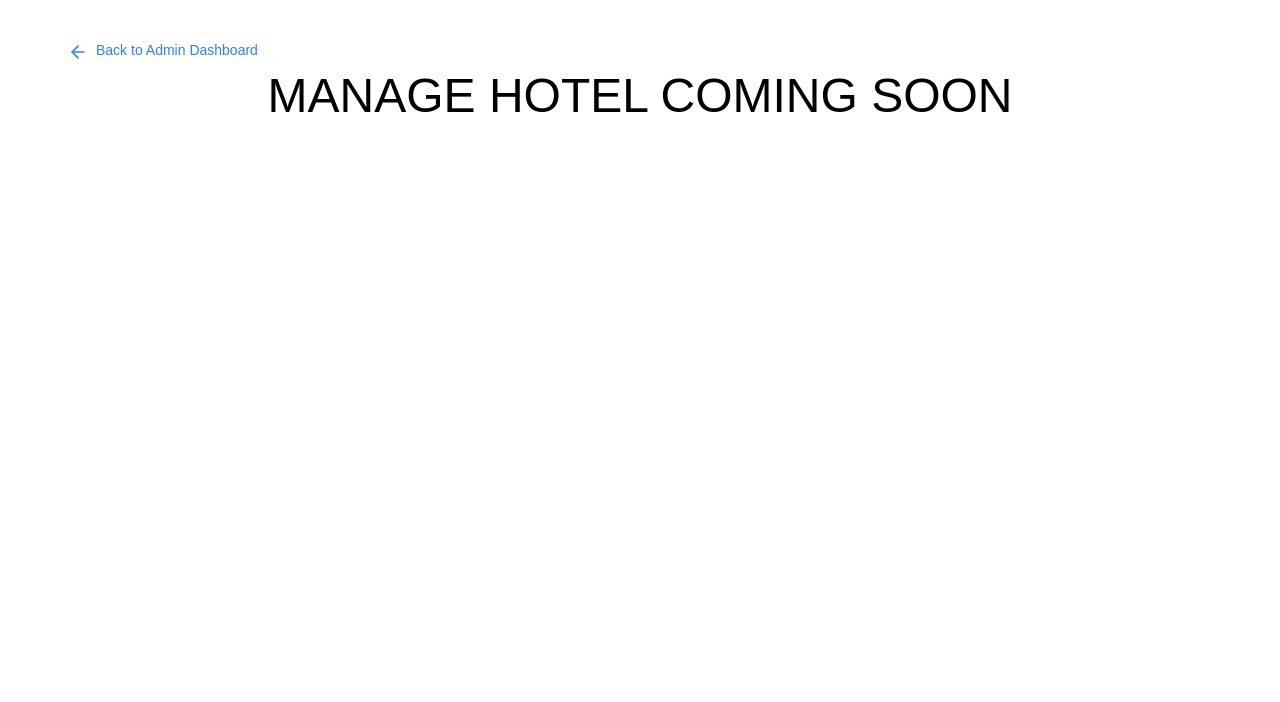
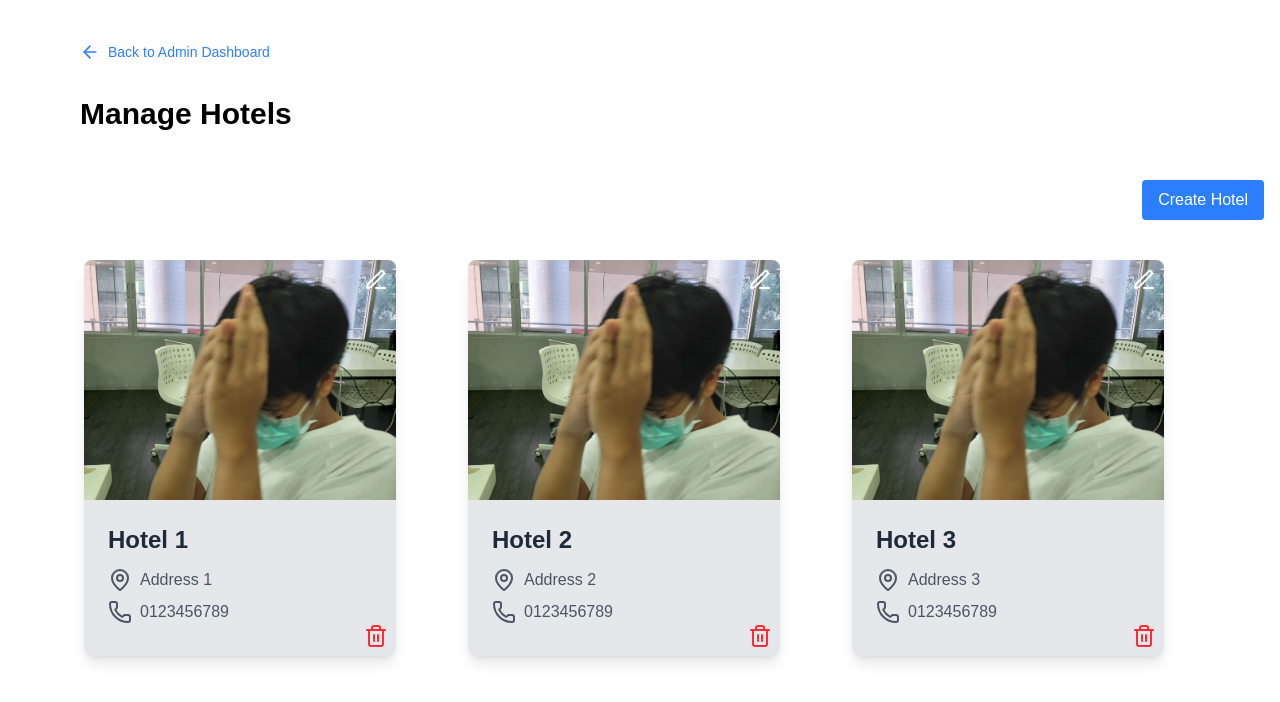
Before and after one commit to Bossppp/fe-project-2024-2-concern-but-complete, a Next.js app: page /admin/hotels in a window 1280 px wide. Shown: the top 702 px of the page. Built offline with nearby package versions, Linux system fonts and the light colour scheme.

Commit message:
feat:add hotel edit file

```diff
--- a/src/app/(admin)/admin/hotels/page.tsx
+++ b/src/app/(admin)/admin/hotels/page.tsx
@@ -1,24 +1,98 @@
-"use client"
-import { ArrowLeft } from 'lucide-react';
+"use client";
+import ManageHotelCard from "@/components/ManageHotelCard";
+import { ArrowLeft } from "lucide-react";
 import { useRouter } from "next/navigation";
-import React from 'react'
+import React, { useState } from "react";
 
 function Hotel() {
     const router = useRouter();
+
+    // Initial list of hotels (this could come from an API in a real-world scenario)
+    const [hotels, setHotels] = useState([
+        {
+            id: "1",
+            name: "Hotel 1",
+            address: "Address 1",
+            phone: "0123456789",
+            image: "/img/mockProfile.jpg",
+        },
+        {
+            id: "2",
+            name: "Hotel 2",
+            address: "Address 2",
+            phone: "0123456789",
+            image: "/img/mockProfile.jpg",
+        },
+        {
+            id: "3",
+            name: "Hotel 3",
+            address: "Address 3",
+            phone: "0123456789",
+            image: "/img/mockProfile.jpg",
+        },
+    ]);
+
+    const handleEdit = (id: string) => {
+        // Handle hotel edit (could navigate to a different page or show a modal)
+        console.log("Edit hotel with id:", id);
+    };
+
+    const handleDelete = (id: string) => {
+        // Remove the hotel from the list
+        setHotels(hotels.filter((hotel) => hotel.id !== id));
+    };
+
+    const handleCreateHotel = () => {
+        // Add a new hotel (in a real app, this would be done through an API)
+        const newHotel = {
+            id: Date.now().toString(),
+            name: "New Hotel",
+            address: "New Address",
+            phone: "0123456789",
+            image: "/img/mockProfile.jpg",
+        };
+        setHotels([...hotels, newHotel]);
+    };
+
     return (
         <div className="flex flex-col bg-white min-h-screen">
+            {/* Back to Admin Dashboard Button */}
             <button
                 onClick={() => router.push("/admin")}
-                className="text-blue-500 text-sm cursor-pointer bg-transparent border-none pt-10 pl-17 flex"
+                className="text-blue-500 text-sm cursor-pointer bg-transparent border-none pt-10 pl-20 flex items-center"
             >
                 <ArrowLeft className="w-5 mr-2" />
-                <span className="flex items-center">{"Back to Admin Dashboard"}</span>
+                <span>Back to Admin Dashboard</span>
             </button>
-            <div className="p-2 w-full text-black text-5xl flex justify-center">
-                MANAGE HOTEL COMING SOON
+
+            {/* Title */}
+            <div className="p-4 pl-20 w-full text-black text-3xl font-semibold my-4">
+                Manage Hotels
+            </div>
+
+            {/* Create Hotel Button */}
+            <div className="flex justify-end p-4">
+                <button
+                    onClick={handleCreateHotel}
+                    className="bg-blue-500 text-white py-2 px-4 rounded hover:bg-blue-700"
+                >
+                    Create Hotel
+                </button>
+            </div>
+
+            {/* Hotel Cards List */}
+            <div className="flex flex-wrap gap-6 px-15">
+                {hotels.map((hotel) => (
+                    <ManageHotelCard
+                        key={hotel.id}
+                        hotel={hotel}
+                        onEdit={handleEdit}
+                        onDelete={handleDelete}
+                    />
+                ))}
             </div>
         </div>
     );
 }
 
-export default Hotel
+export default Hotel;
--- /dev/null
+++ b/src/components/ManageHotelCard.tsx
@@ -0,0 +1,57 @@
+import { MapPin, PenLine, Phone, Trash2 } from "lucide-react";
+import React from "react";
+
+interface Hotel {
+    id: string;
+    name: string;
+    address: string;
+    phone: string;
+    image: string; // Hotel image (could be a URL or path)
+}
+
+interface ManageHotelCardProps {
+    hotel: Hotel;
+    onEdit: (id: string) => void;
+    onDelete: (id: string) => void;
+}
+
+function ManageHotelCard({ hotel, onEdit, onDelete }: ManageHotelCardProps) {
+    return (
+        <div className="w-90 p-6"> {/* Adjusted width and padding */}
+            <div className="bg-gray-200 rounded-lg overflow-hidden shadow-lg relative">
+                <img
+                    src={hotel.image}
+                    alt={hotel.name}
+                    className="w-full h-60 object-cover"
+                />
+                <PenLine
+                    className="absolute top-2 right-2 text-white cursor-pointer"
+                    onClick={() => {
+                        alert('Edit button clicked');
+                        onEdit(hotel.id);
+                    }}
+                />
+                <div className="p-6 "> {/* Adjusted padding */}
+                    <h3 className="text-2xl font-bold text-gray-800 mb-3">{hotel.name}</h3>
+                    <p className="text-gray-600 flex items-center mb-2">
+                        <MapPin className="mr-2" />
+                        {hotel.address}
+                    </p>
+                    <p className="text-gray-600 flex items-center mb-2">
+                        <Phone className="mr-2" />
+                        {hotel.phone}
+                    </p>
+                </div>
+                <Trash2
+                    className="absolute bottom-2 right-2 text-red-500 cursor-pointer"
+                    onClick={() => {
+                        alert('Delete button clicked');
+                        onDelete(hotel.id);
+                    }}
+                />
+            </div>
+        </div>
+    );
+}
+
+export default ManageHotelCard;
```
Also changed, not shown: src/app/(admin)/admin/hotels/[hid]/page.tsx (added).
